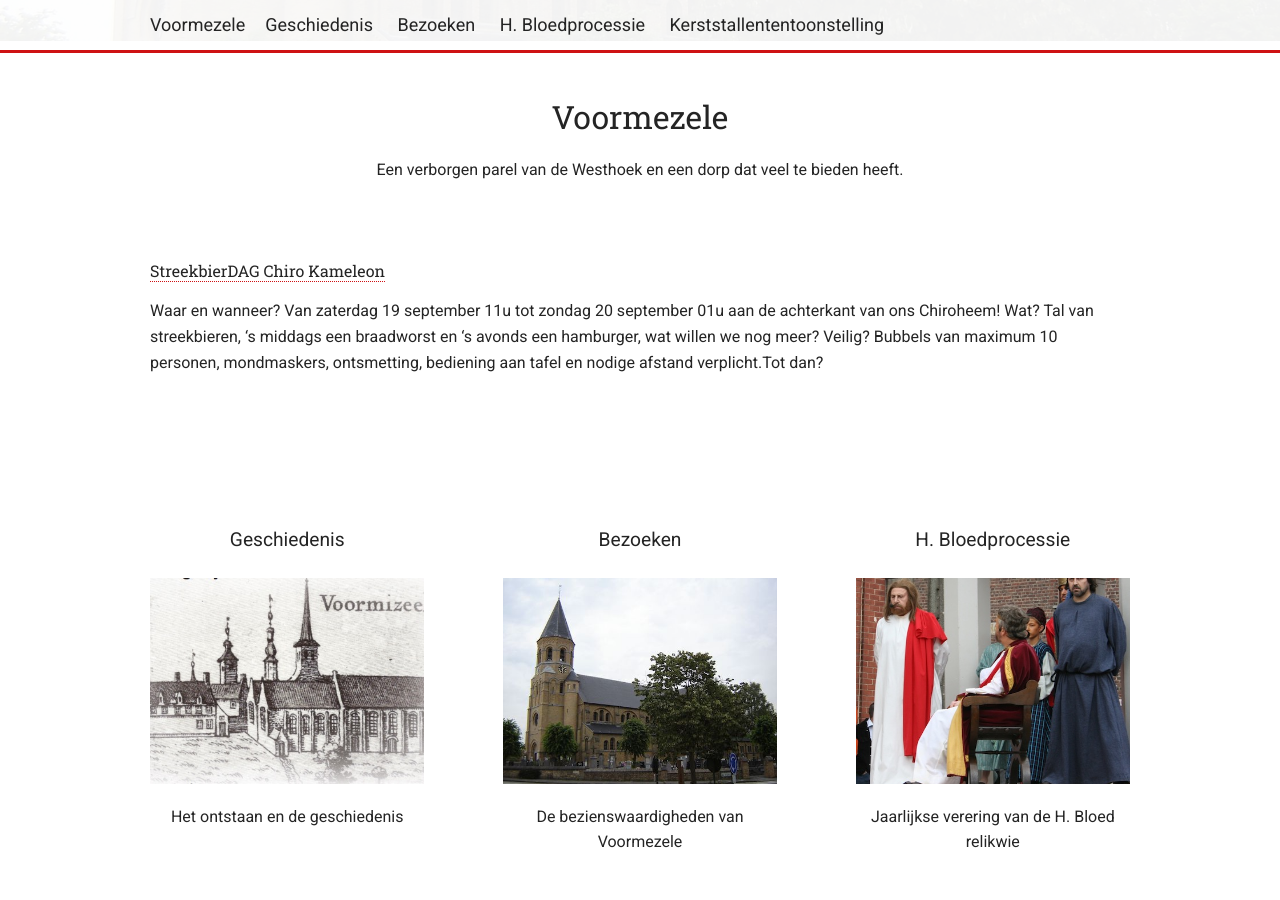
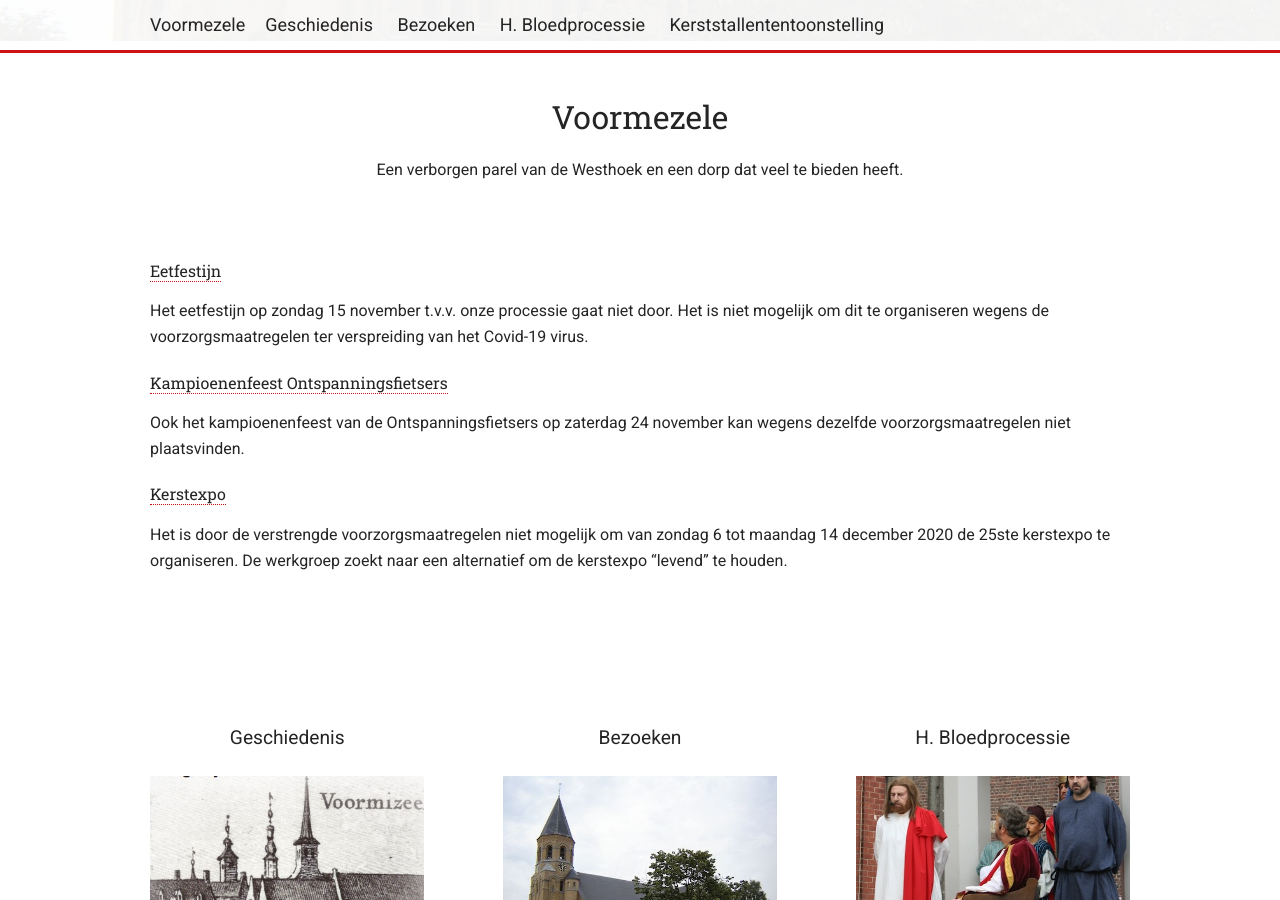
Before and after one commit to dannycuvelier/voormezele.github.io, a Jekyll site: the page built from index.html, in a window 1280 px wide and 900 px high, scrolled down 534 px. Built offline with Jekyll 4.4.1, drawn with Linux system fonts in a browser that asks for light colours.

Commit message:
Update 2020 10 24

```diff
--- a/_data/announcements.json
+++ b/_data/announcements.json
@@ -1,9 +1,22 @@
 [
     {
-        "title": "StreekbierDAG Chiro Kameleon",
-        "description": " Waar en wanneer? Van zaterdag 19 september 11u tot zondag 20 september 01u aan de achterkant van ons Chiroheem! Wat? Tal van streekbieren, 's middags een braadworst en 's avonds een hamburger, wat willen we nog meer? Veilig? Bubbels van maximum 10 personen, mondmaskers, ontsmetting, bediening aan tafel en nodige afstand verplicht.Tot dan? ",
+        "title": "Eetfestijn",
+        "description": " Het eetfestijn op zondag 15 november t.v.v. onze processie gaat niet door. Het is niet mogelijk om dit te organiseren wegens de voorzorgsmaatregelen ter verspreiding van het Covid-19 virus.  ",
         "link": ""
 
     }
+   ,
+    {
+        "title": "Kampioenenfeest Ontspanningsfietsers",
+        "description": " Ook het kampioenenfeest van de Ontspanningsfietsers op zaterdag 24 november kan wegens dezelfde voorzorgsmaatregelen niet plaatsvinden.  ",
+        "link": ""
 
+    }
+    ,
+    {
+        "title": "Kerstexpo",
+        "description": " Het is door de verstrengde voorzorgsmaatregelen niet mogelijk om van zondag 6 tot maandag 14 december 2020 de 25ste kerstexpo te organiseren.  De werkgroep zoekt naar een alternatief om de kerstexpo “levend” te houden.  ",
+        "link": ""
+
+    }
 ]
```
